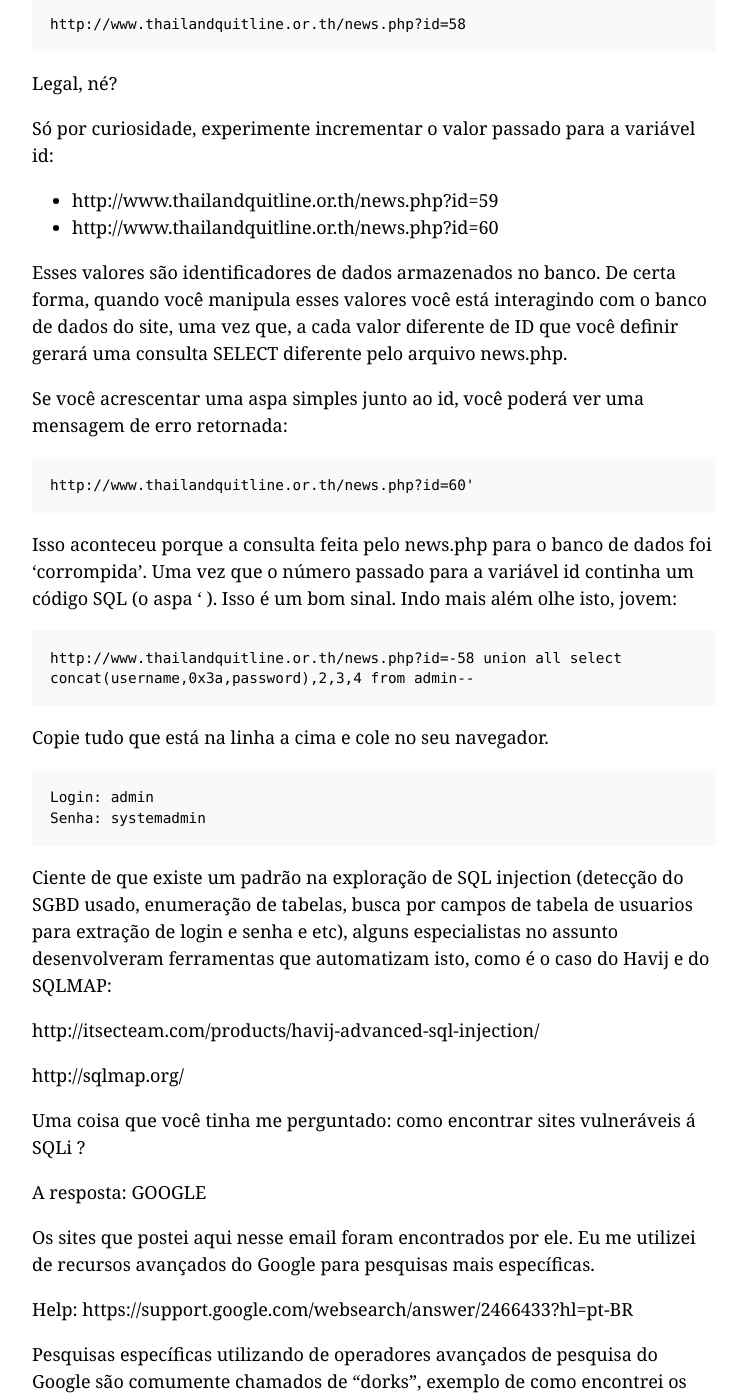
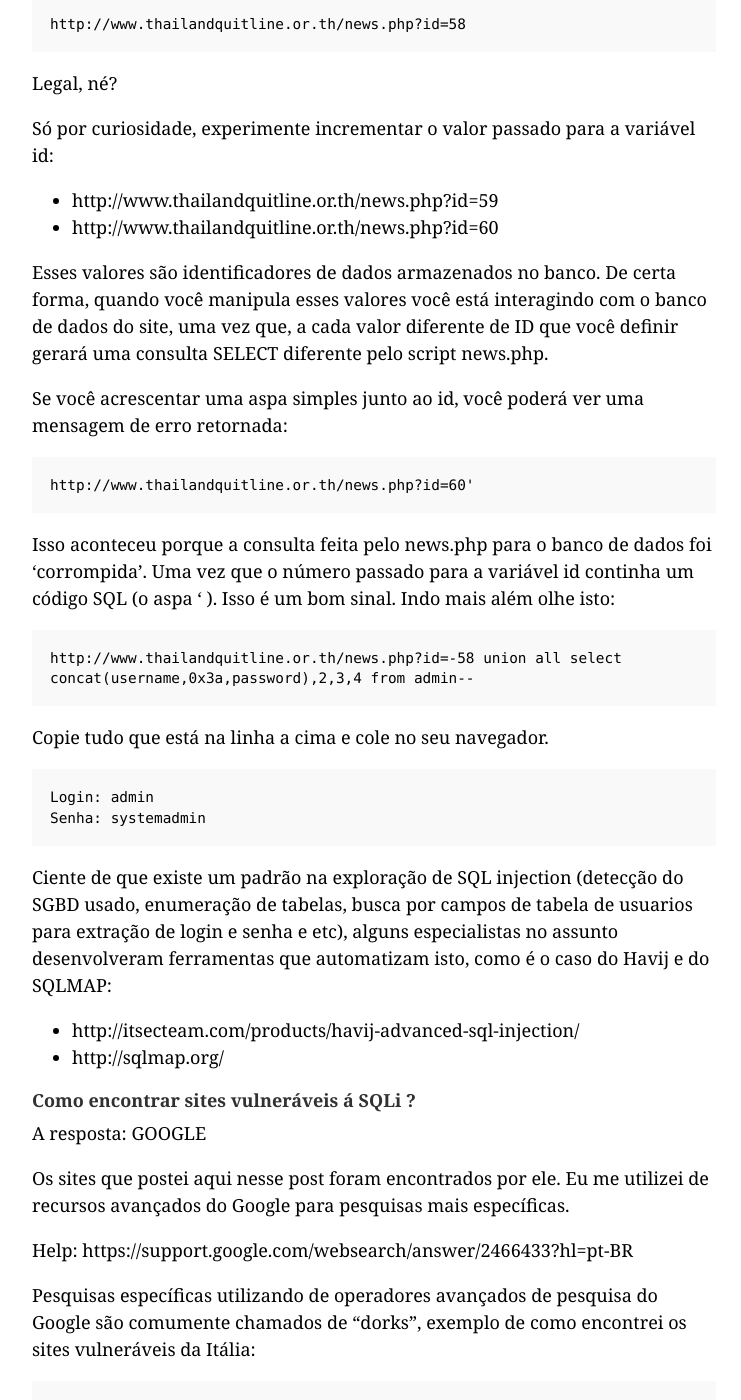
Before and after one commit to Kingm0b/jekyll-minimal-theme, a Jekyll site: the page built from _posts/2017-02-27-sql-injection.md, in a window 1280 px wide and 1400 px high, scrolled down 1517 px. Shown: the whole window, without its empty margins (266-1007 px from the left). Built offline with Jekyll 4.4.1, drawn with Linux system fonts in a browser that asks for light colours; some of the changed text lies outside the part shown.

Commit message:
Add files via upload

````diff
--- a/_posts/2017-02-27-sql-injection.md
+++ b/_posts/2017-02-27-sql-injection.md
@@ -3,7 +3,7 @@ layout: post
 title: "SQL injection for script kiddies"
 ---
 
-> Estas anotações foram realizadas alguns anos atrás. O objetivo aqui é detalhar, de forma superficial, os procedimentos utilizados pela grande maioria dos defacers que lotam o Zone-H de "notify"'s. Os sites referenciados já não existem ou tiveram as falhas corrigidas.
+> Estas anotações foram realizadas alguns anos atrás. O objetivo aqui é detalhar, de forma superficial, os procedimentos utilizados pela grande maioria dos defacers que lotam o Zone-H de notify's. Os sites referenciados já não existem ou tiveram as falhas corrigidas.
 
 Primeiramente, porque "*injeção de SQL*"?
 
@@ -50,7 +50,7 @@ Só por curiosidade, experimente incrementar o valor passado para a variável id
 - http://www.thailandquitline.or.th/news.php?id=59
 - http://www.thailandquitline.or.th/news.php?id=60
 
-Esses valores são identificadores de dados armazenados no banco. De certa forma, quando você manipula esses valores você está interagindo com o banco de dados do site, uma vez que, a cada valor diferente de ID que você definir gerará uma consulta SELECT diferente pelo arquivo news.php.
+Esses valores são identificadores de dados armazenados no banco. De certa forma, quando você manipula esses valores você está interagindo com o banco de dados do site, uma vez que, a cada valor diferente de ID que você definir gerará uma consulta SELECT diferente pelo script news.php.
 
 Se você acrescentar uma aspa simples junto ao id, você poderá ver uma mensagem de erro retornada:
 
@@ -58,7 +58,7 @@ Se você acrescentar uma aspa simples junto ao id, você poderá ver uma mensage
 http://www.thailandquitline.or.th/news.php?id=60'
 ```
 
-Isso aconteceu porque a consulta feita pelo news.php para o banco de dados foi 'corrompida'. Uma vez que o número passado para a variável id continha um código SQL (o aspa ' ). Isso é um bom sinal. Indo mais além olhe isto, jovem:
+Isso aconteceu porque a consulta feita pelo news.php para o banco de dados foi 'corrompida'. Uma vez que o número passado para a variável id continha um código SQL (o aspa ' ). Isso é um bom sinal. Indo mais além olhe isto:
 
 ```
 http://www.thailandquitline.or.th/news.php?id=-58 union all select concat(username,0x3a,password),2,3,4 from admin--
@@ -73,15 +73,14 @@ Senha: systemadmin
 
 Ciente de que existe um padrão na exploração de SQL injection (detecção do SGBD usado, enumeração de tabelas, busca por campos de tabela de usuarios para extração de login e senha e etc), alguns especialistas no assunto desenvolveram ferramentas que automatizam isto, como é o caso do Havij e do SQLMAP:
 
-http://itsecteam.com/products/havij-advanced-sql-injection/
+- http://itsecteam.com/products/havij-advanced-sql-injection/
+- http://sqlmap.org/
 
-http://sqlmap.org/
-
-Uma coisa que você tinha me perguntado: como encontrar sites vulneráveis á SQLi ?
+#### Como encontrar sites vulneráveis á SQLi ?
 
 A resposta: GOOGLE
 
-Os sites que postei aqui nesse email foram encontrados por ele. Eu me utilizei de recursos avançados do Google para pesquisas mais específicas.
+Os sites que postei aqui nesse post foram encontrados por ele. Eu me utilizei de recursos avançados do Google para pesquisas mais específicas.
 
 Help: https://support.google.com/websearch/answer/2466433?hl=pt-BR
 
````
Also changed, not shown: other parts of _posts/2017-02-27-sql-injection.md (+2 -0 lines).
